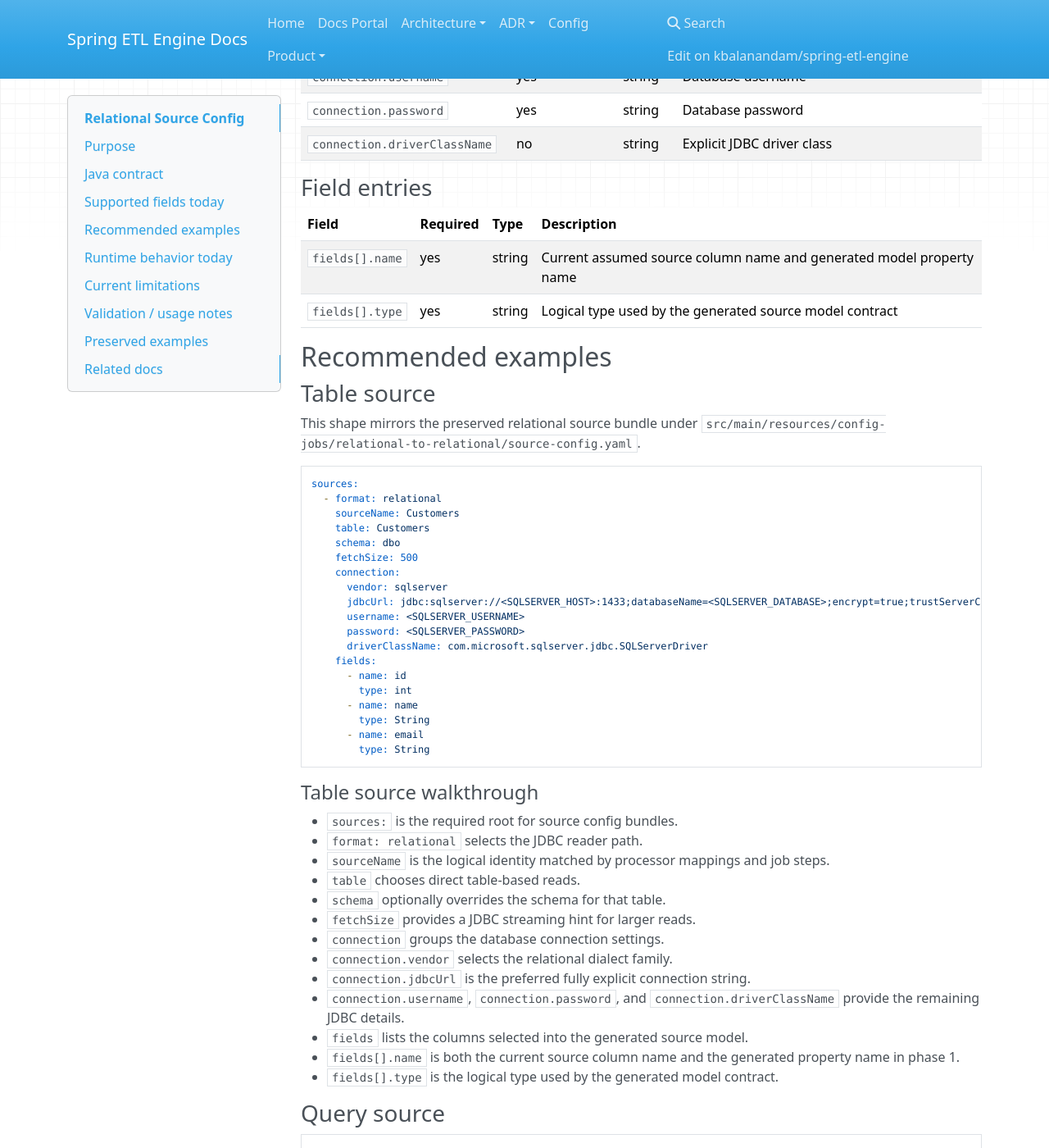
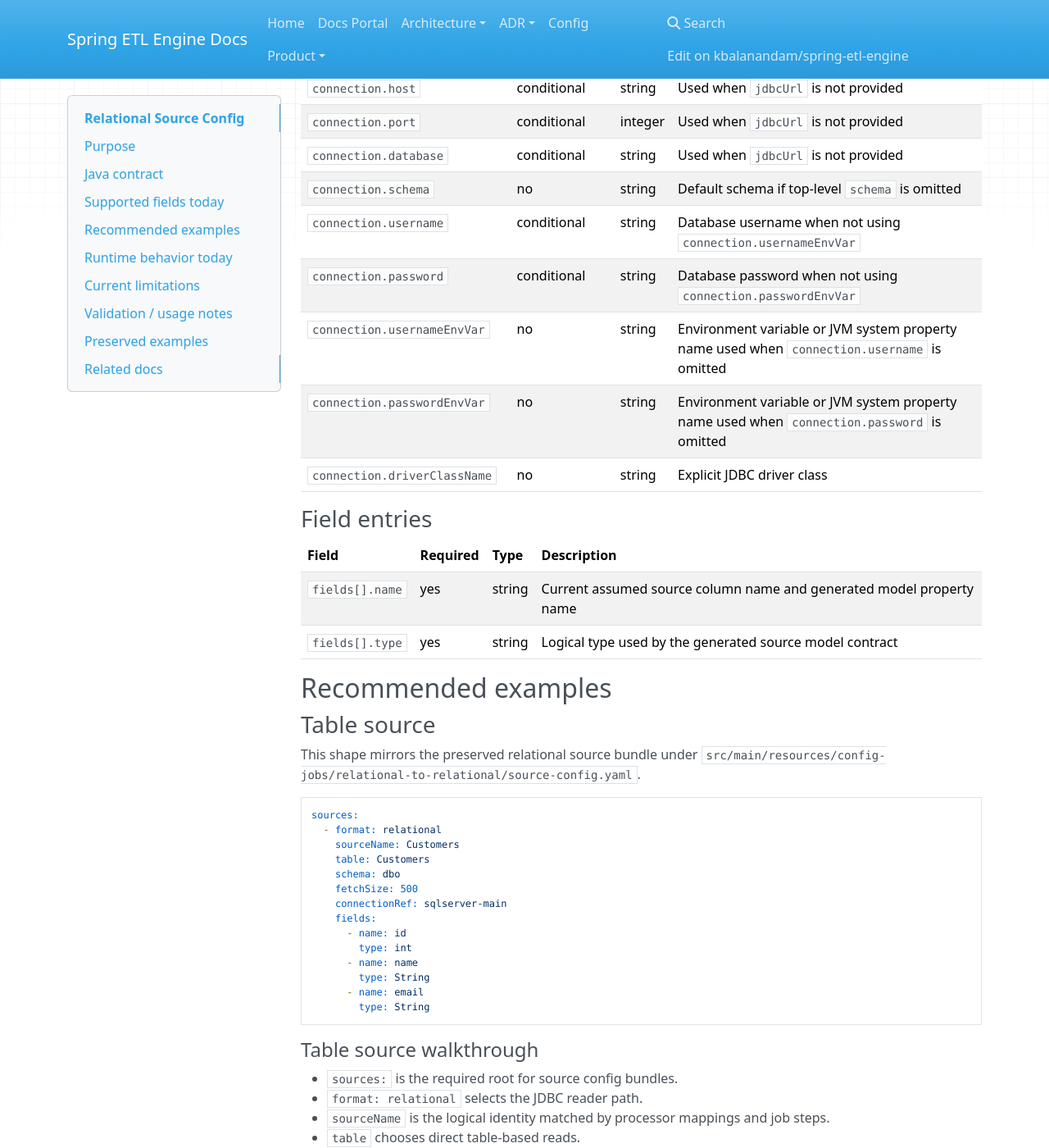
Before and after one commit to kbalanandam/spring-etl-engine, an MkDocs documentation site: the page built from docs/config/source/relational-source.md, in a window 1280 px wide and 1400 px high, scrolled down 1365 px. Shown: the whole window at 82% size. Built offline with MkDocs 1.6.1, drawn with Linux system fonts in a browser that asks for light colours; nearby versions of some CDN libraries; some of the changed text lies outside the part shown.

Commit message:
docs(relational): document connectionRef registry and credential indirection
describe etl.config.relational.connections.* startup contract and fail-fast missing reference behavior

update relational source/target pages for connectionRef, connectionString alias, and usernameEnvVar/passwordEnvVar

note sqlHeaderDetailAudit custom-step support for connectionRef in job-config guidance

```diff
--- a/docs/config/source/relational-source.md
+++ b/docs/config/source/relational-source.md
@@ -34,6 +34,7 @@
 | `countQuery` | no | string | Explicit count query used by `getRecordCount()` |
 | `fetchSize` | no | integer | JDBC fetch size hint |
 | `maxRows` | no | integer | Maximum rows returned by the reader |
+| `connectionRef` | conditional | string | Named relational connection resolved from startup properties (`etl.config.relational.connections.<name>`) |
 | `fields` | yes | list | Fields expected on the generated source model and selected columns |
 
 ### Connection fields
@@ -41,13 +42,16 @@
 | Field | Required | Type | Description |
 |---|---|---|---|
 | `connection.vendor` | yes | string | Current values: `sqlserver`, test value `h2` |
+| `connection.connectionString` | optional | string | Alias for JDBC URL; supports single-string authoring (for example SQL Server URL with `;user=...;password=...`) |
 | `connection.jdbcUrl` | recommended | string | Explicit JDBC URL |
 | `connection.host` | conditional | string | Used when `jdbcUrl` is not provided |
 | `connection.port` | conditional | integer | Used when `jdbcUrl` is not provided |
 | `connection.database` | conditional | string | Used when `jdbcUrl` is not provided |
 | `connection.schema` | no | string | Default schema if top-level `schema` is omitted |
-| `connection.username` | yes | string | Database username |
-| `connection.password` | yes | string | Database password |
+| `connection.username` | conditional | string | Database username when not using `connection.usernameEnvVar` |
+| `connection.password` | conditional | string | Database password when not using `connection.passwordEnvVar` |
+| `connection.usernameEnvVar` | no | string | Environment variable or JVM system property name used when `connection.username` is omitted |
+| `connection.passwordEnvVar` | no | string | Environment variable or JVM system property name used when `connection.password` is omitted |
 | `connection.driverClassName` | no | string | Explicit JDBC driver class |
 
 ### Field entries
@@ -70,12 +74,7 @@
     table: Customers
     schema: dbo
     fetchSize: 500
-    connection:
-      vendor: sqlserver
-      jdbcUrl: jdbc:sqlserver://<SQLSERVER_HOST>:1433;databaseName=<SQLSERVER_DATABASE>;encrypt=true;trustServerCertificate=true
-      username: <SQLSERVER_USERNAME>
-      password: <SQLSERVER_PASSWORD>
-      driverClassName: com.microsoft.sqlserver.jdbc.SQLServerDriver
+    connectionRef: sqlserver-main
     fields:
       - name: id
         type: int
@@ -93,10 +92,7 @@
 - `table` chooses direct table-based reads.
 - `schema` optionally overrides the schema for that table.
 - `fetchSize` provides a JDBC streaming hint for larger reads.
-- `connection` groups the database connection settings.
-- `connection.vendor` selects the relational dialect family.
-- `connection.jdbcUrl` is the preferred fully explicit connection string.
-- `connection.username`, `connection.password`, and `connection.driverClassName` provide the remaining JDBC details.
+- `connectionRef` points to a named relational connection configured in startup properties.
 - `fields` lists the columns selected into the generated source model.
 - `fields[].name` is both the current source column name and the generated property name in phase 1.
 - `fields[].type` is the logical type used by the generated model contract.
@@ -110,12 +106,7 @@
     query: SELECT id, name, email FROM dbo.Customers WHERE active = 1
     countQuery: SELECT COUNT(*) FROM dbo.Customers WHERE active = 1
     fetchSize: 500
-    connection:
-      vendor: sqlserver
-      jdbcUrl: jdbc:sqlserver://<SQLSERVER_HOST>:1433;databaseName=<SQLSERVER_DATABASE>;encrypt=true;trustServerCertificate=true
-      username: <SQLSERVER_USERNAME>
-      password: <SQLSERVER_PASSWORD>
-      driverClassName: com.microsoft.sqlserver.jdbc.SQLServerDriver
+    connectionRef: sqlserver-main
     fields:
       - name: id
         type: int
@@ -158,7 +149,6 @@
 
 ### Not yet supported
 - per-field SQL column aliases in config
-- reusable named connection registries
 - incremental extraction columns/values
 - vendor-specific pagination/query rewriting
 - stored procedures
@@ -170,8 +160,11 @@
 - Use explicit `countQuery` when query sources need predictable chunk/tasklet selection.
 - Keep selected column names aligned with configured field names during phase 1.
 - If both top-level `schema` and `connection.schema` are provided, top-level `schema` wins.
+- For SQL Server, you can author a single connection string with embedded `;user=...;password=...` and omit separate username/password fields.
+- If `connectionRef` is configured but missing from the startup registry, startup fails fast before JDBC runtime.
 - For larger loads, tune `fetchSize` and keep the step chunk size aligned with the intended relational target write grouping.
 - Selected relational source configs are validated at startup, and placeholder tokens such as `<SQLSERVER_HOST>` or `<SQLSERVER_DATABASE>` are rejected before JDBC runtime.
+- If `connection.usernameEnvVar` or `connection.passwordEnvVar` is configured, the selected run fails fast when that referenced value is missing.
 
 ## Preserved examples
 
```
Also changed, not shown: docs/architecture/etl-core/relational-db-support.md (+5 -1 lines), docs/config/job-config.md (+2 -0 lines), docs/config/target/relational-target.md (+11 -15 lines).
